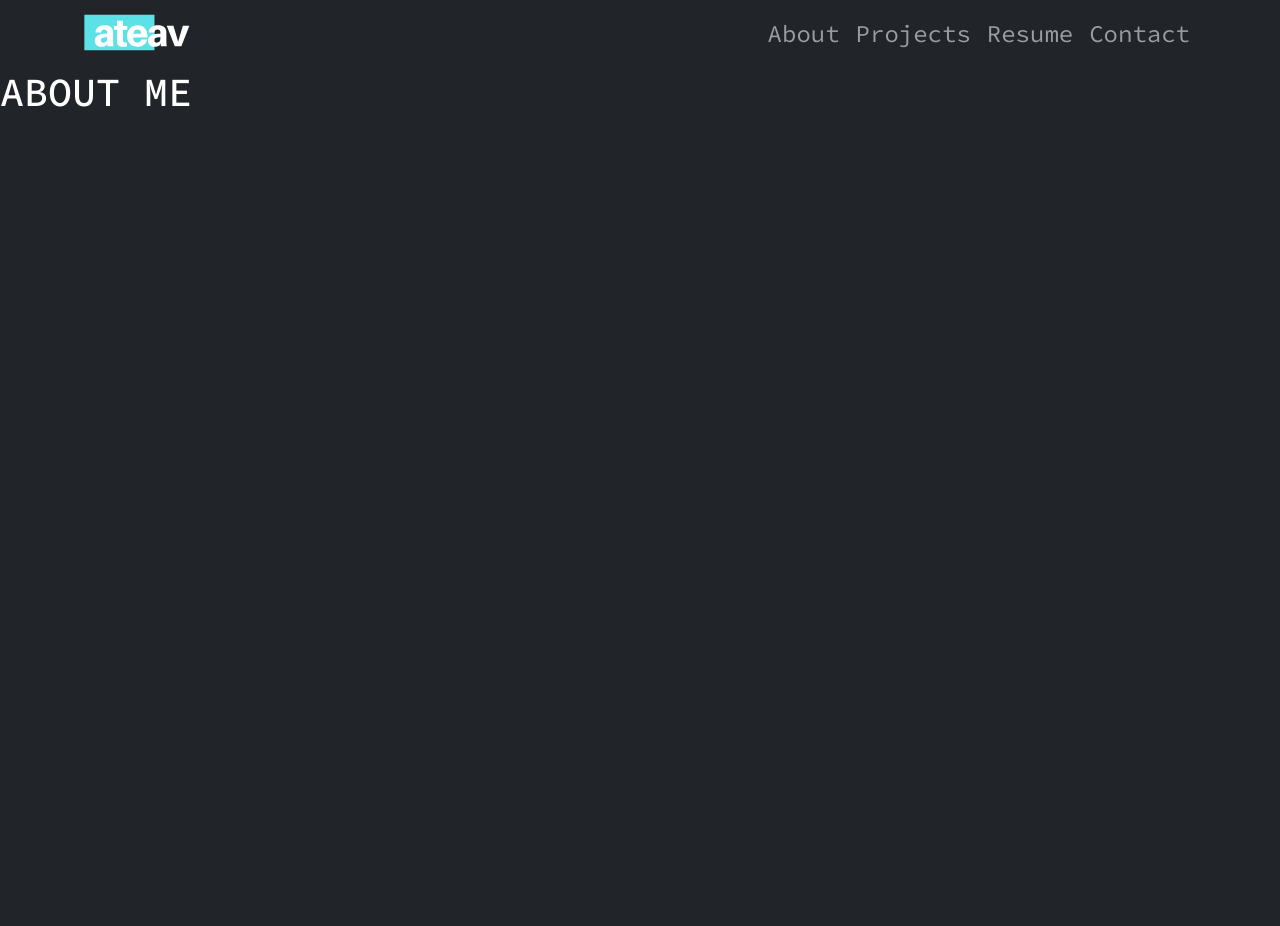
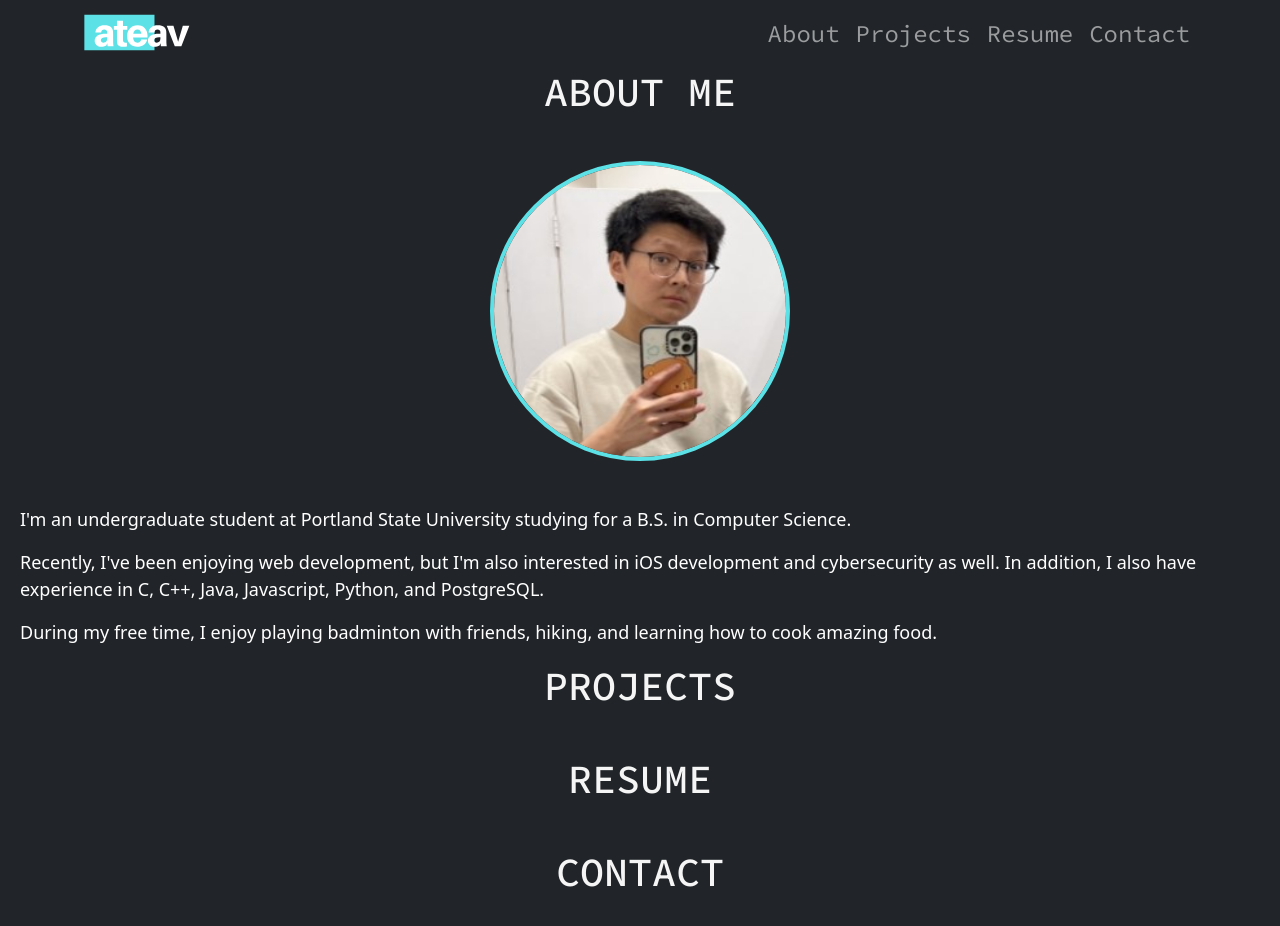
Before and after one commit to alexteav/alexteav.github.io, a plain HTML site: page index.html in a window 1280 px wide. Before the commit the page ends 800 px from the top, so only its background shows below. Drawn offline with nearby package versions, Linux system fonts and the light colour scheme.

Commit message:
added section headings, implemented about section

```diff
--- a/css/styles.css
+++ b/css/styles.css
@@ -1,3 +1,7 @@
+:root {
+  --logo-color: #5ce1e6;
+}
+
 .logo {
   width: 110px;
 }
@@ -12,7 +16,42 @@
   text-align: right;
 }
 
+.nav-link:hover {
+  color: var(--logo-color);
+}
+
+.nav-link:focus {
+  color: var(--logo-color);
+}
+
+.section {
+  display: flex;
+  flex-wrap: wrap;
+  justify-content: center;
+  align-items: center;
+}
+
 .section-header {
+  width: 100%;
+  margin-bottom: 45px;
+  text-align: center;
   font-family: "Source Code Pro", monospace;
-  color: white;
+  color: whitesmoke;
 }
+
+#portrait {
+  border-radius: 50%;
+  border: 4px solid var(--logo-color);
+  margin-bottom: 45px;
+}
+
+#about_p {
+  font-size: large;
+  margin-left: 20px;
+  margin-right: 20px;
+}
+
+#about_yourmom {
+  width: 40vw;
+  margin-left: 100px;
+}
--- a/index.html
+++ b/index.html
@@ -42,20 +42,36 @@
         <div class="collapse navbar-collapse nav-elements" id="nav">
           <ul class="navbar-nav">
             <li class="nav-item">
-              <a href="#" class="nav-link" aria-current="page">About</a>
+              <a href="#about" class="nav-link" aria-current="page">About</a>
             </li>
             <li class="nav-item">
-              <a href="#" class="nav-link" aria-current="page">Projects</a>
+              <a href="#projects" class="nav-link" aria-current="page"
+                >Projects</a
+              >
             </li>
             <li class="nav-item">
-              <a href="#" class="nav-link" aria-current="page">Resume</a>
+              <a href="#resume" class="nav-link" aria-current="page">Resume</a>
             </li>
             <li class="nav-item">
-              <a href="#" class="nav-link" aria-current="page">Contact</a>
+              <a href="#contact" class="nav-link" aria-current="page"
+                >Contact</a
+              >
             </li>
           </ul>
         </div>
       </div>
     </nav>
+    <main>
+      <!-- About Me Section in js -->
+      <section id="projects">
+        <h1 class="section-header">PROJECTS</h1>
+      </section>
+      <section id="resume">
+        <h1 class="section-header">RESUME</h1>
+      </section>
+      <section id="contact">
+        <h1 class="section-header">CONTACT</h1>
+      </section>
+    </main>
   </body>
 </html>
--- a/js/main.js
+++ b/js/main.js
@@ -1,13 +1,47 @@
-let src = document.getElementsByTagName("body")[0];
-let main = document.createElement("main");
+let main = document.querySelector("main");
+let projects_section = document.querySelector("main section");
 
-let section = document.createElement("section");
-//p.className = "bio";
+let about_section = document.createElement("section");
+about_section.id = "about";
+about_section.className = "section";
 
 let about_h1 = document.createElement("h1");
 about_h1.textContent = `ABOUT ME`;
-about_h1.className = " section-header";
-section.appendChild(about_h1);
+about_h1.className = "section-header";
+about_section.appendChild(about_h1);
 
-main.appendChild(section);
-src.appendChild(main);
+let about_portrait = document.createElement("img");
+about_portrait.id = "portrait";
+about_portrait.src = "img/alex.jpg";
+about_portrait.width = 300;
+about_portrait.height = 300;
+about_portrait.alt = "self portrait of alex";
+about_section.appendChild(about_portrait);
+
+let p_container = document.createElement("div");
+p_container.className = "p_container";
+
+let about_p1 = document.createElement("p");
+about_p1.className = "text-white";
+about_p1.id = "about_p";
+about_p1.textContent = `I'm an undergraduate student at Portland State University
+studying for a B.S. in Computer Science.`;
+p_container.appendChild(about_p1);
+
+let about_p2 = document.createElement("p");
+about_p2.className = "text-white";
+about_p2.id = "about_p";
+about_p2.textContent = `Recently, I've been enjoying web development, but I'm also
+ interested in iOS development and cybersecurity as well. In addition, I also have experience in
+  C, C++, Java, Javascript, Python, and PostgreSQL.`;
+p_container.appendChild(about_p2);
+
+let about_p3 = document.createElement("p");
+about_p3.className = "text-white";
+about_p3.id = "about_p";
+about_p3.textContent = `During my free time, I enjoy playing badminton with friends,
+ hiking, and learning how to cook amazing food.`;
+p_container.appendChild(about_p3);
+
+about_section.appendChild(p_container);
+main.insertBefore(about_section, projects_section);
```
